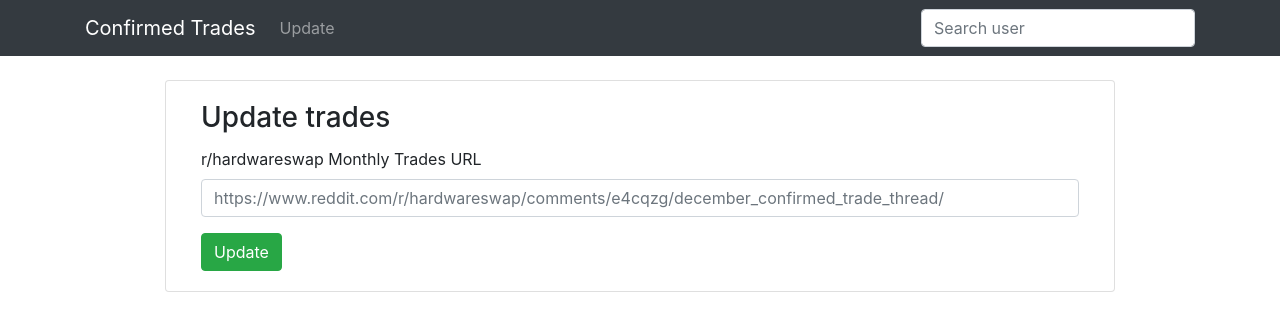
After one commit to integralfx/ConfirmedTrades, a Django app: template trades/templates/trades/update.html in a window 1280 px wide. The commit adds this page. Shown: the top 331 px of the page. Run offline with Django 3.2, Linux system fonts and the light colour scheme; the template is opened without the code that fills it, so the values that code supplies are empty; some libraries are stand-ins or nearby versions; some web fonts are replaced.

Commit message:
Add update trades route

```diff
--- a/confirmedtrades/urls.py
+++ b/confirmedtrades/urls.py
@@ -7,5 +7,6 @@ urlpatterns = [
     path('', views.RedditorListView.as_view(), name='home'),
     path('search', views.RedditorListView.as_view(), name='search'),
     path('trades/<username>/', views.trades, name='trades'),
+    path('trades/update', views.update, name='update'),
     path('admin/', admin.site.urls),
 ]
--- a/templates/base.html
+++ b/templates/base.html
@@ -13,6 +13,15 @@
         <nav class="navbar navbar-expand-sm navbar-dark bg-dark">
             <div class="container">
                 <a class="navbar-brand" href="{% url 'home' %}">Confirmed Trades</a>
+
+                <div class="collapse navbar-collapse">
+                    <ul class="navbar-nav mr-auto">
+                        <li class="nav-item">
+                            <a class="nav-link" href="{% url 'update' %}">Update</a>
+                        </li>
+                    </ul>
+                </div>
+
                 <form class="form-inline my-2 my-lg-0" action="{% url 'search' %}" method="get">
                     <input class="form-control" name="q" type="text" placeholder="Search user"
                            value="{% if 'q' in request.GET %}{{ request.GET.q }}{% endif %}">
@@ -20,7 +29,7 @@
             </div>
         </nav>
 
-        <div class="container">
+        <div class="container mt-4">
             {% block content %}{% endblock %}
         </div>
     </body>
--- /dev/null
+++ b/trades/templates/trades/update.html
@@ -0,0 +1,23 @@
+{% extends 'base.html' %}
+
+{% block content %}
+    <div class="row justify-content-center">
+        <div class="card col-10">
+            <div class="card-body">
+                <h3 class="card-title">Update trades</h3>
+
+                <form method="post">
+                    {% csrf_token %}
+
+                    <div class="form-group">
+                        <label for="inputUrl">r/hardwareswap Monthly Trades URL</label>
+                        <input class="form-control" id="inputUrl" name="inputUrl" type="url" required
+                            pattern="^https:\/\/www\.reddit\.com\/r\/hardwareswap\/comments\/[a-z0-9]{6}\/.+$"
+                            placeholder="https://www.reddit.com/r/hardwareswap/comments/e4cqzg/december_confirmed_trade_thread/">
+                    </div>
+                    <button type="submit" class="btn btn-success">Update</button>
+                </form>
+            </div>
+        </div>
+    </div>
+{% endblock %}
--- a/trades/views.py
+++ b/trades/views.py
@@ -41,3 +41,7 @@ def trades(req, username):
         trades = trades.order_by(f'{"-" if sort_order == "desc" else ""}confirmation_datetime')
 
     return render(req, 'trades/trades.html', { 'redditor': redditor, 'trades': trades })
+
+
+def update(req):
+    return render(req, 'trades/update.html')
```
